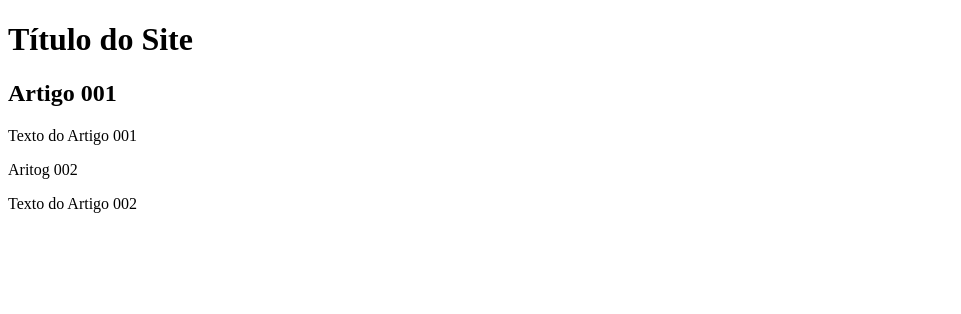
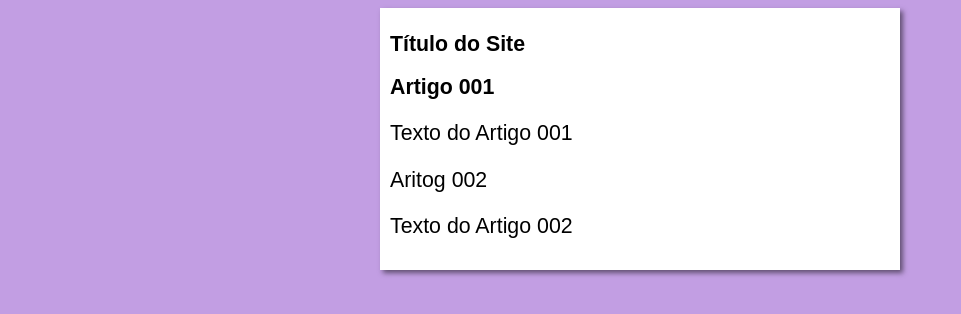
Before and after one commit to iCriticalFx/projeto-site, a plain HTML site: page index.html in a window 1280 px wide. Shown: the whole page, without its empty margins (0-961 px from the left). Drawn offline with Linux system fonts and the light colour scheme.

Commit message:
Começando o design

```diff
--- /dev/null
+++ b/estilos/style.css
@@ -0,0 +1,16 @@
+* {
+    font-family: Arial, Helvetica, sans-serif;
+    font-size: 16pt;
+}
+
+body {
+    background-color: rgb(194, 158, 227);
+}
+
+main {
+    background-color: white;
+    width: 500px;
+    margin: auto;
+    padding: 10px;
+    box-shadow: 3px 3px 5px rgba(0, 0, 0, 0.500);
+}
--- a/index.html
+++ b/index.html
@@ -4,6 +4,7 @@
     <meta charset="UTF-8">
     <meta name="viewport" content="width=device-width, initial-scale=1.0">
     <title>Título do Site</title>
+    <link rel="stylesheet" href="estilos/style.css">
 </head>
 <body>
     <main>
```
